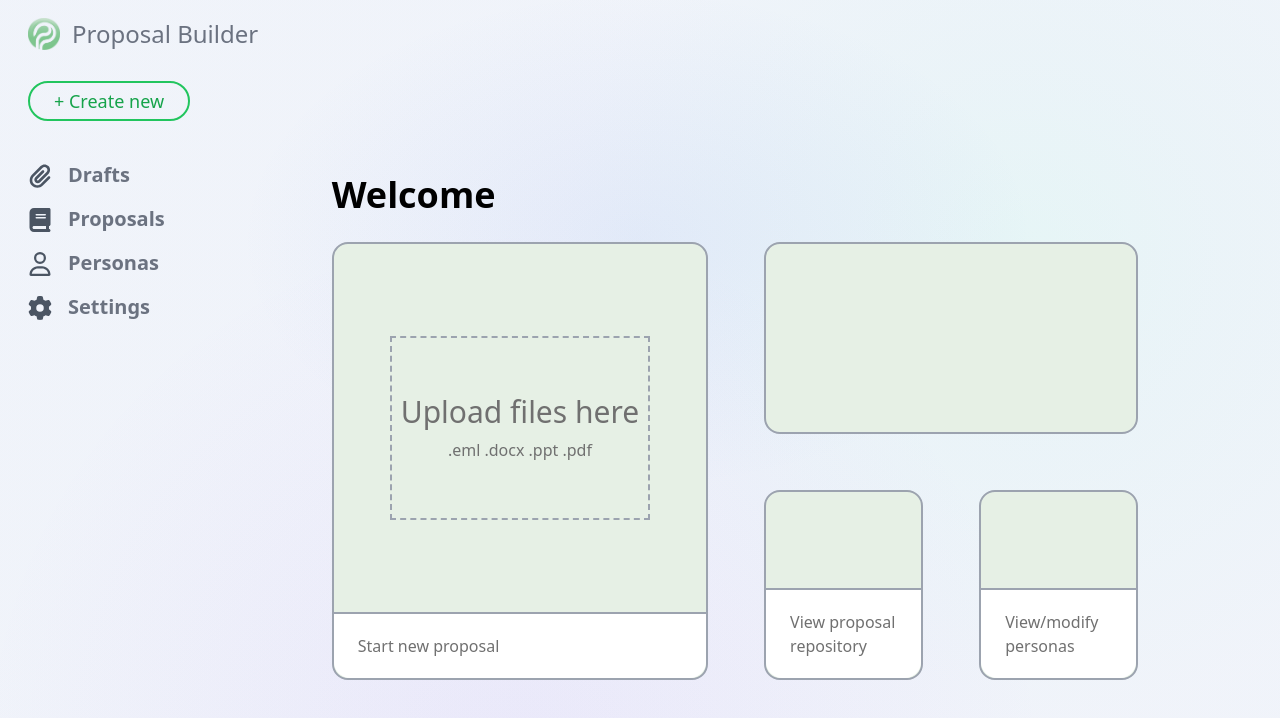
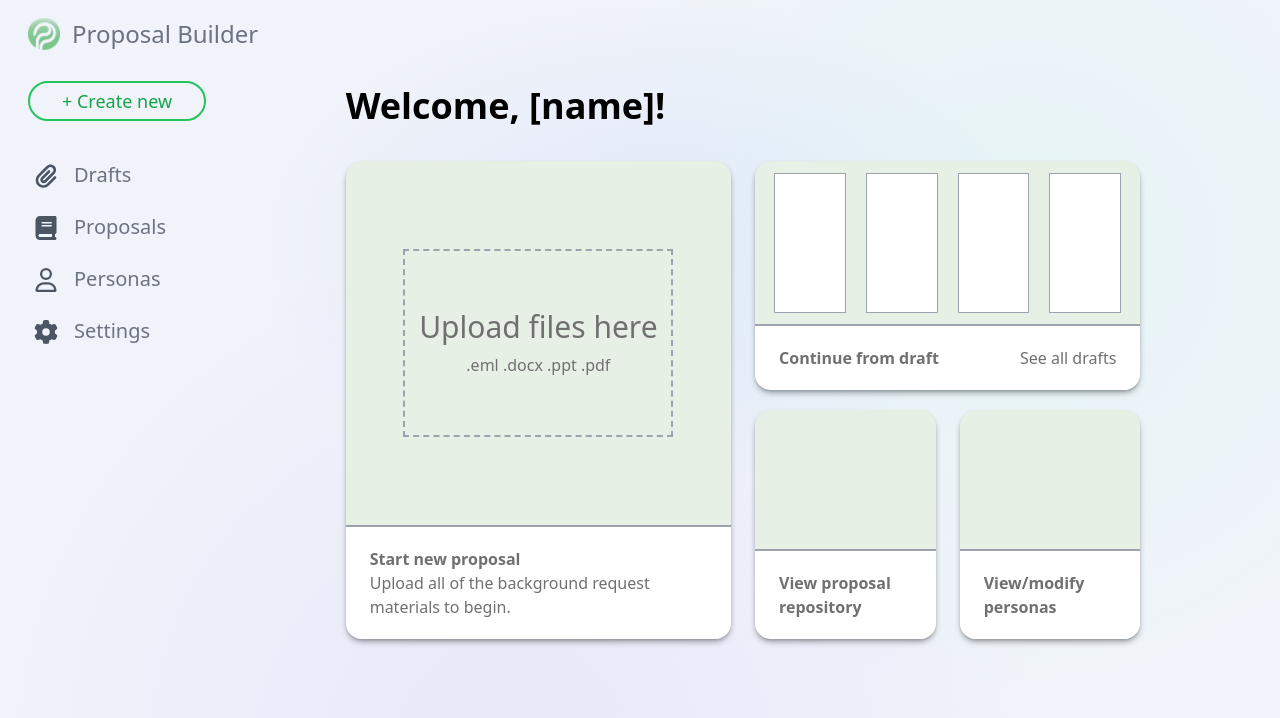
Before and after one commit to JuFranze/ProposalBuilder, a SvelteKit app: page / in a window 1280 px wide. Shown: the top 718 px of the page. Built offline with nearby package versions, Linux system fonts and the light colour scheme.

Commit message:
Styling parity

```diff
--- a/src/app.css
+++ b/src/app.css
@@ -5,4 +5,8 @@
     p {
         @apply text-gray-500;
     }
+
+    .pane-shadow {
+        @apply shadow-[0_4px_6px_-1px_rgba(0,0,0,0.3),0_2px_4px_-2px_rgba(0,0,0,0.3)]
+    }
 }
--- a/src/routes/+layout.svelte
+++ b/src/routes/+layout.svelte
@@ -15,8 +15,8 @@
     </div>
     <div class="flex h-full">
         <div class="h-full pl-7 flex flex-col pt-[1%] gap-10">
-            <a href="/new" class="ml-auto border-2 border-green-500 rounded-full py-1 px-6 text-green-600 text-lg whitespace-nowrap">+ Create new</a>
-            <div class="flex flex-col gap-4 text-xl font-semibold">
+            <a href="/new" class="ml-auto border-2 border-green-500 rounded-full py-1 px-8 text-green-600 text-lg whitespace-nowrap">+ Create new</a>
+            <div class="flex flex-col gap-6 text-xl font-[500] pl-1.5">
                 <a href="/drafts" class="flex gap-4 items-center">
                     <img src="/icon/paperclip.svg" class="w-6 h-6 mt-0.5">
                     <p>Drafts</p>
--- a/src/routes/+page.svelte
+++ b/src/routes/+page.svelte
@@ -95,12 +95,12 @@
     }
 </script>
 
-<div class="w-full h-full custom-gradient-bg">
-    <div class="h-[100%] mx-[13%] py-[11%] flex flex-col gap-5">
-        <h1 class="-mt-5 font-semibold text-[36px]">Welcome</h1>
-        <div class="flex items-center justify-center w-full h-full">
-            <div class="flex w-full h-full gap-14">
-                <div class=" bg-[#E6F0E5] w-full h-full border-2 border-gray-400 rounded-2xl flex flex-col">
+<div class="w-full h-[100%] custom-gradient-bg">
+    <div class="h-full mx-[13%] flex flex-col pt-[1%] pb-[15%] gap-[5%]">
+        <h1 class="font-semibold text-[36px]">Welcome, [name]!</h1>
+        <div class="flex items-center justify-center w-full h-[90%]">
+            <div class="flex w-full h-full gap-6">
+                <div class=" bg-[#E6F0E5] w-full h-full pane-shadow rounded-2xl flex flex-col">
                     <div class="flex-grow flex items-center">
                         <div
                                 class="custom-dashed-border py-[15%] mx-[15%] w-full flex flex-col items-center cursor-pointer transition-colors duration-300 ease-in-out"
@@ -123,28 +123,41 @@
                         </div>
                     </div>
                     <a href="/new" class="w-full h-fit border-t-2 border-t-gray-400 bg-white rounded-b-2xl">
-                        <p class="py-5 px-6">Start new proposal</p>
+                        <div class="py-5 px-6">
+                            <p class="font-bold">Start new proposal</p>
+                            <p class="">Upload all of the background request materials to begin.</p>
+                        </div>
                     </a>
                 </div>
-                <div class="flex flex-col w-full h-full gap-14">
-                    <div class=" bg-[#E6F0E5] w-full h-full border-2 border-gray-400 rounded-2xl">
-
+                <div class="flex flex-col w-full h-full gap-5">
+                    <div class=" bg-[#E6F0E5] w-full h-full rounded-2xl flex flex-col pane-shadow">
+                        <div class="flex-grow flex items-center px-[5%] py-[3%] gap-5">
+                            {#each [1, 2, 3, 4] as item}
+                                <div class="bg-white w-full h-full border-[1px] border-gray-400"></div>
+                            {/each}
+                        </div>
+                        <a href="/new" class="w-full h-fit border-t-2 border-t-gray-400 bg-white rounded-b-2xl">
+                            <div class="flex px-6 items-center justify-between py-5">
+                                <p class="font-bold">Continue from draft</p>
+                                <p>See all drafts</p>
+                            </div>
+                        </a>
                     </div>
-                    <div class="flex w-full h-full gap-14">
-                        <div class=" bg-[#E6F0E5] w-full h-full border-2 border-gray-400 rounded-2xl flex flex-col">
+                    <div class="flex w-full h-full gap-6">
+                        <div class=" bg-[#E6F0E5] w-full h-full pane-shadow rounded-2xl flex flex-col">
                             <div class="flex-grow flex items-center">
 
                             </div>
                             <a href="/new" class="w-full h-fit border-t-2 border-t-gray-400 bg-white rounded-b-2xl">
-                                <p class="py-5 px-6">View proposal repository</p>
+                                <p class="py-5 px-6 font-bold">View proposal repository</p>
                             </a>
                         </div>
-                        <div class=" bg-[#E6F0E5] w-full h-full border-2 border-gray-400 rounded-2xl flex flex-col">
+                        <div class=" bg-[#E6F0E5] w-full h-full pane-shadow rounded-2xl flex flex-col">
                             <div class="flex-grow flex items-center">
 
                             </div>
                             <a href="/personas" class="w-full h-fit border-t-2 border-t-gray-400 bg-white rounded-b-2xl">
-                                <p class="py-5 px-6">View/modify personas</p>
+                                <p class="py-5 px-6 font-bold">View/modify personas</p>
                             </a>
                         </div>
                     </div>
--- a/src/routes/new/+page.svelte
+++ b/src/routes/new/+page.svelte
@@ -19,7 +19,6 @@
         '.docx': 'doc.svg',
         '.ppt': 'ppt.svg',
         '.pptx': "ppt.svg",
-        '.pdf': 'pdf.svg',
         default: 'unknown.svg'
     };
 
@@ -71,7 +70,7 @@
 </script>
 
 <div class="w-full h-full flex gap-6 mx-[10%]">
-    <div class="w-full h-full rounded-2xl bg-white py-14 px-8 justify-between flex flex-col">
+    <div class="w-full h-full rounded-2xl bg-white py-14 px-8 justify-between flex flex-col pane-shadow">
         <div class="flex flex-col">
             <h1 class="font-semibold text-[26px]">Your Request Files</h1>
             <ul class="flex items-center flex-wrap">
--- a/src/routes/personas/[personaId]/+page.svelte
+++ b/src/routes/personas/[personaId]/+page.svelte
@@ -62,7 +62,7 @@
         </div>
         <div class="flex mt-auto ml-auto gap-5">
             <button class="border-2 bg-[#87C591] rounded-xl py-1 px-14 text-white text-lg mt-auto">Save</button>
-            <button class="border-2 border-gray-400 rounded-xl py-1 px-6 text-gray-600 text-lg">Cancel</button>
+            <button class="border-2 border-gray-400 rounded-xl py-1 px-6 text-gray-500 text-lg">Cancel</button>
         </div>
     </div>
 </div>
```
